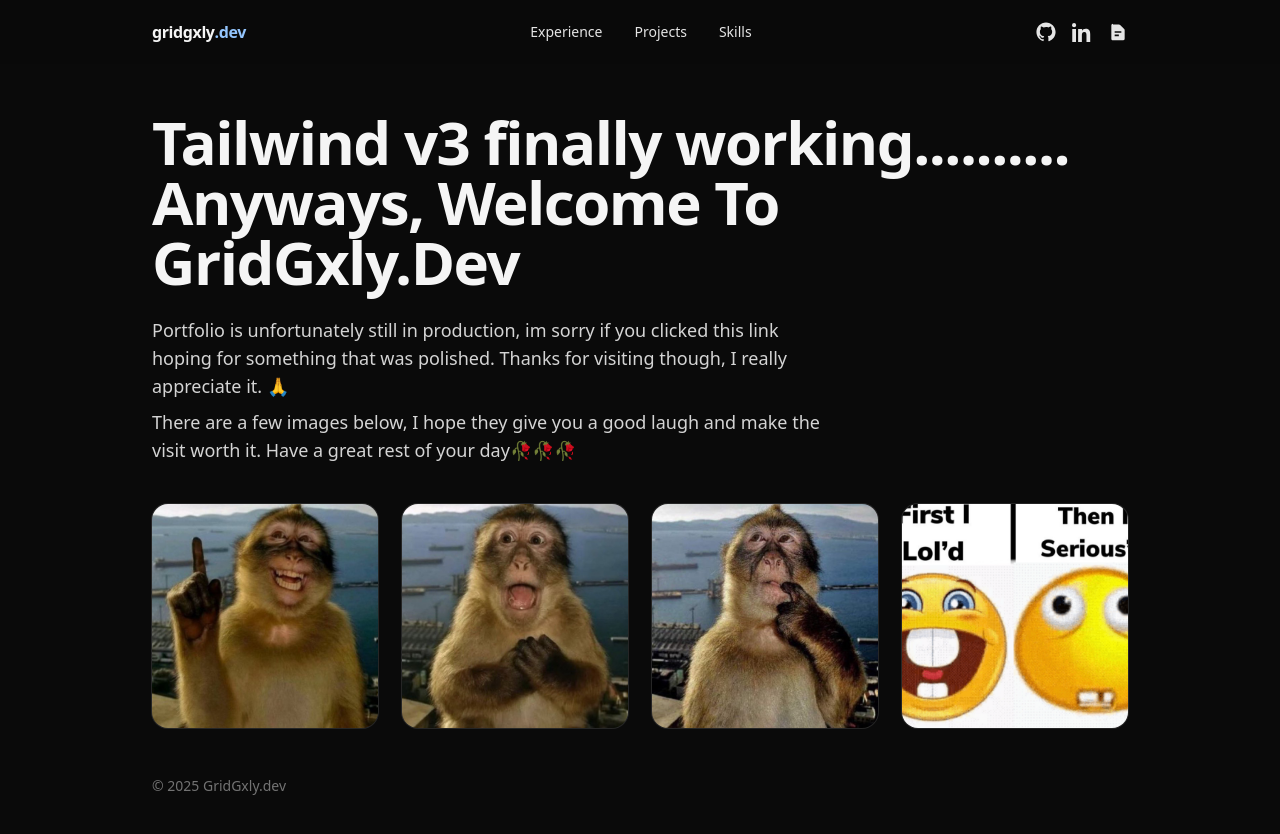
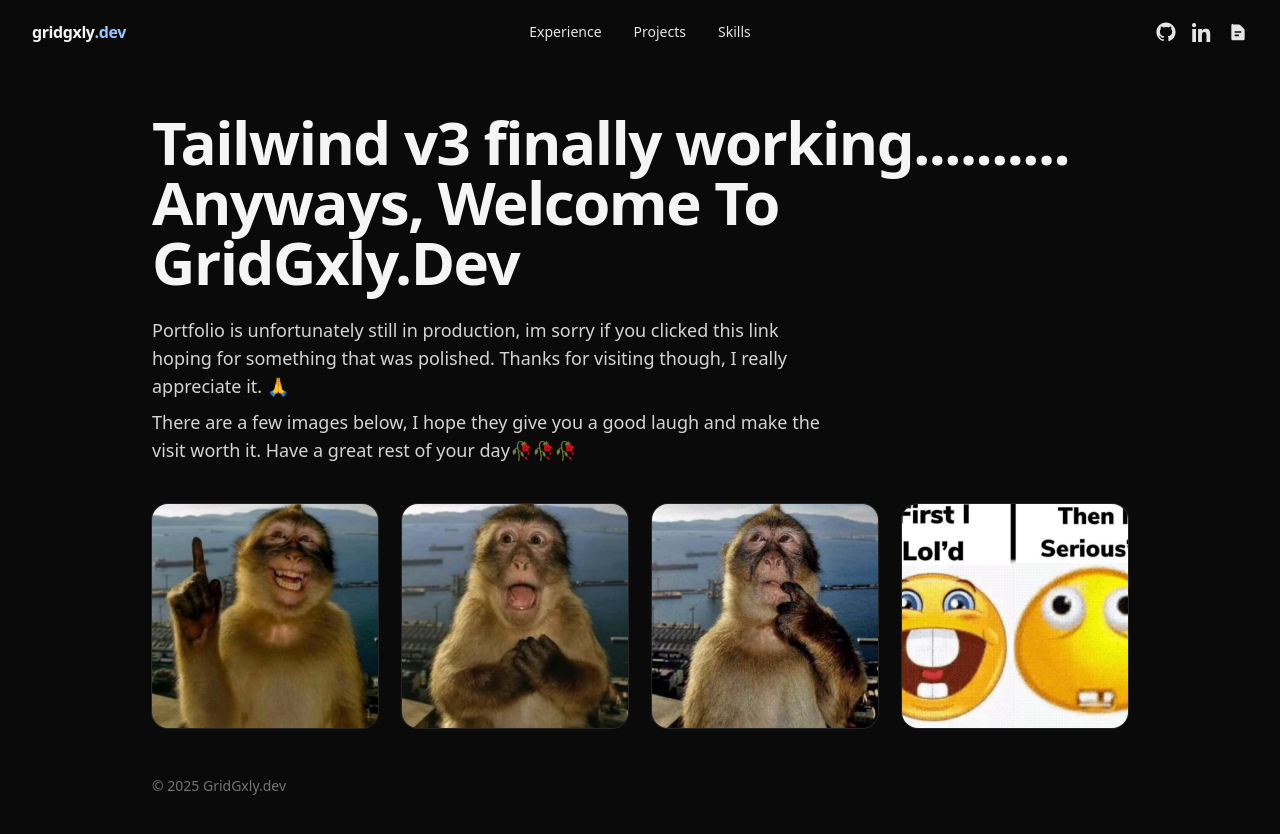
Before and after one commit to GridGxly/Portfolio, a React (Vite) app: page / in a window 1280 px wide. Shown: the top 834 px of the page. Built offline with nearby package versions, Linux system fonts and the light colour scheme.

Commit message:
aligned navbar layout. Moved logo to the far left and kept pages  centered while keeping the icons in the right.

```diff
--- a/src/components/Navbar.jsx
+++ b/src/components/Navbar.jsx
@@ -37,8 +37,7 @@
     aria-hidden="true"
     fill="currentColor"
     >
-    <path d="M4.983 3.5A2.5 2.5 0 1 1 0 3.5a2.5 2.5 0 0 1 4.983 0ZM.3 8.25h4.5V24H.3V8.25Zm7.548 0h4.311v2.134h.061c.6-1.137 2.067-2.334 4.253-2.334
-    4.547 0 5.39 2.993 5.39 6.885V24h-4.5v-7.72c0-1.84-.033-4.205-2.563-4.205-2.564 0-2.957 2.003-2.957 4.07V24h-4.5V8.25Z" />
+    <path d="M4.983 3.5A2.5 2.5 0 1 1 0 3.5a2.5 2.5 0 0 1 4.983 0ZM.3 8.25h4.5V24H.3V8.25Zm7.548 0h4.311v2.134h.061c.6-1.137 2.067-2.334 4.253-2.334 4.547 0 5.39 2.993 5.39 6.885V24h-4.5v-7.72c0-1.84-.033-4.205-2.563-4.205-2.564 0-2.957 2.003-2.957 4.07V24h-4.5V8.25Z" />
     </svg>
     );
     }
@@ -61,14 +60,14 @@
 
     return (
     <header className="fixed inset-x-0 top-0 z-50 bg-neutral-950/85 backdrop-blur">
-    <nav className="mx-auto flex h-16 max-w-5xl items-center justify-between px-4 sm:px-6">
+    <nav className="relative flex h-16 items-center px-4 sm:px-8">
     <Link to="/" className="text-base font-semibold tracking-tight">
     <span className="font-bold lowercase">gridgxly</span>
     <span className="text-blue-300">.dev</span>
     </Link>
 
 
-    <div className="hidden gap-8 text-sm font-medium text-neutral-200 sm:flex">
+    <div className="hidden sm:flex gap-8 text-sm font-medium text-neutral-200 absolute left-1/2 -translate-x-1/2">
     {navLinks.map((link) => (
     <Link
     key={link.to}
@@ -80,7 +79,7 @@
     ))}
     </div>
 
-    <div className="hidden items-center gap-4 sm:flex">
+    <div className="ml-auto hidden items-center gap-4 sm:flex">
     <a
     href="https://github.com/GridGxly"
     target="_blank"
@@ -91,7 +90,7 @@
     <IconGitHub className="h-5 w-5" />
     </a>
     <a
-    href="https://www.linkedin.com"
+    href="https://www.linkedin.com/in/ralphnoel/"
     target="_blank"
     rel="noreferrer"
     className="text-neutral-200 hover:text-white transition-colors"
@@ -113,7 +112,7 @@
     type="button"
     onClick={() => setIsOpen(!isOpen)}
     aria-label="Toggle navigation"
-    className="sm:hidden text-neutral-100"
+    className="sm:hidden text-neutral-100 ml-auto"
     >
     {isOpen ? (
     <span className="text-2xl leading-none">&times;</span>
@@ -126,7 +125,6 @@
     )}
     </button>
     </nav>
-
 
     {isOpen && (
     <div className="sm:hidden bg-neutral-950/95">
```
